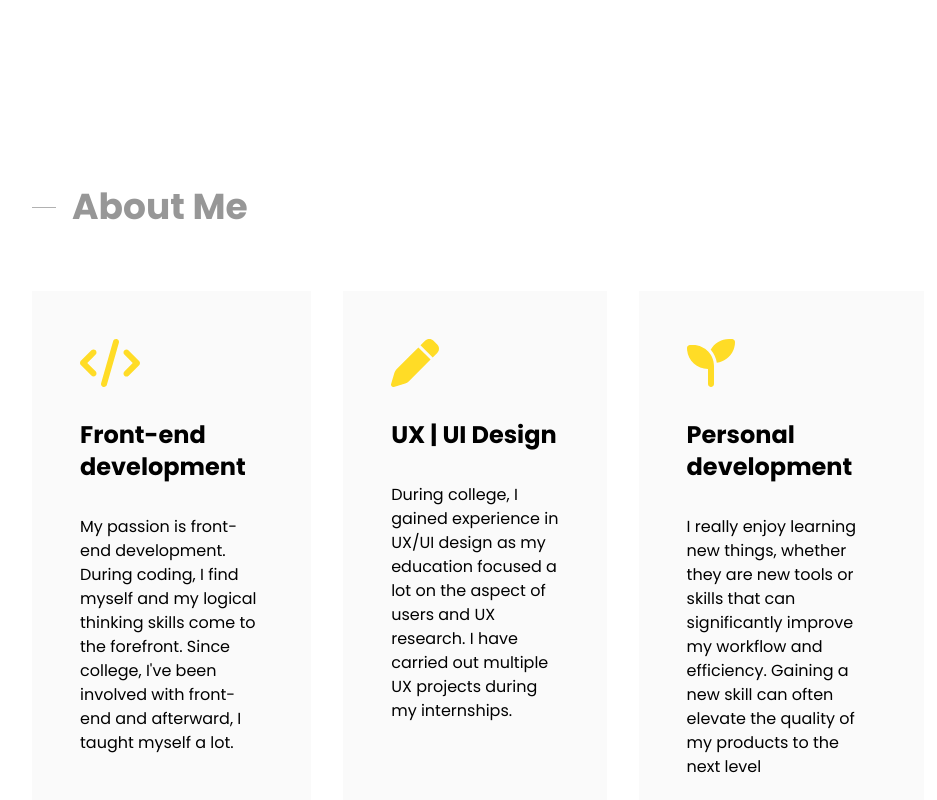
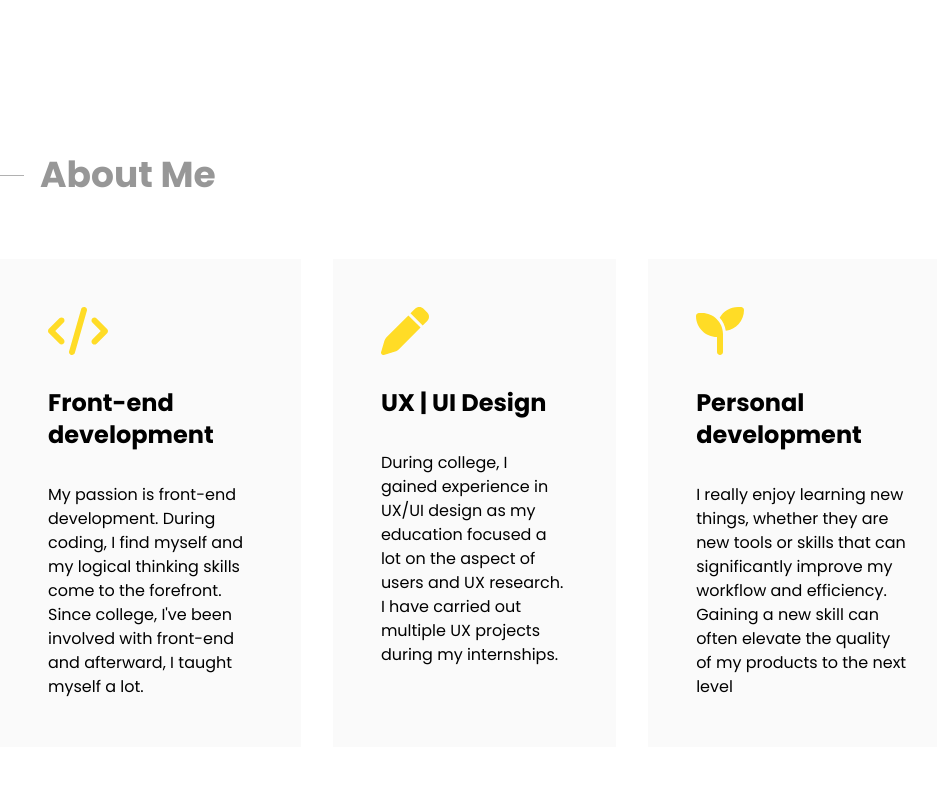
Before and after one commit to Aref-Akminasi/portfolio-website, a React (Vite) app: page / in a window 1280 px wide. Shown: the part 920-1720 px from the top of the page, without its empty margins (162-1099 px from the left). Built offline with nearby package versions, Linux system fonts and the light colour scheme.

Commit message:
refactored about me allignment

```diff
--- a/src/components/about-me/AboutMe.jsx
+++ b/src/components/about-me/AboutMe.jsx
@@ -4,9 +4,9 @@ import AboutMeCard from './AboutMeCard';
 
 const AboutMe = () => {
   return (
-    <Container className="p-16 mt-40 flex flex-col space-y-16">
+    <Container className="p-4 lg:p-8 mt-40 flex flex-col space-y-16">
       <SectionTitle>About Me</SectionTitle>
-      <div className="flex flex-col justify-between items-center lg:flex-row lg:space-x-8 space-y-16 lg:space-y-0 lg:items-stretch">
+      <div className="flex flex-col space-x-0 space-y-16 items-center lg:flex-row lg:items-stretch lg:space-x-8 lg:space-y-0 lg:justify-center">
         <AboutMeCard
           icon={
             <svg
```
